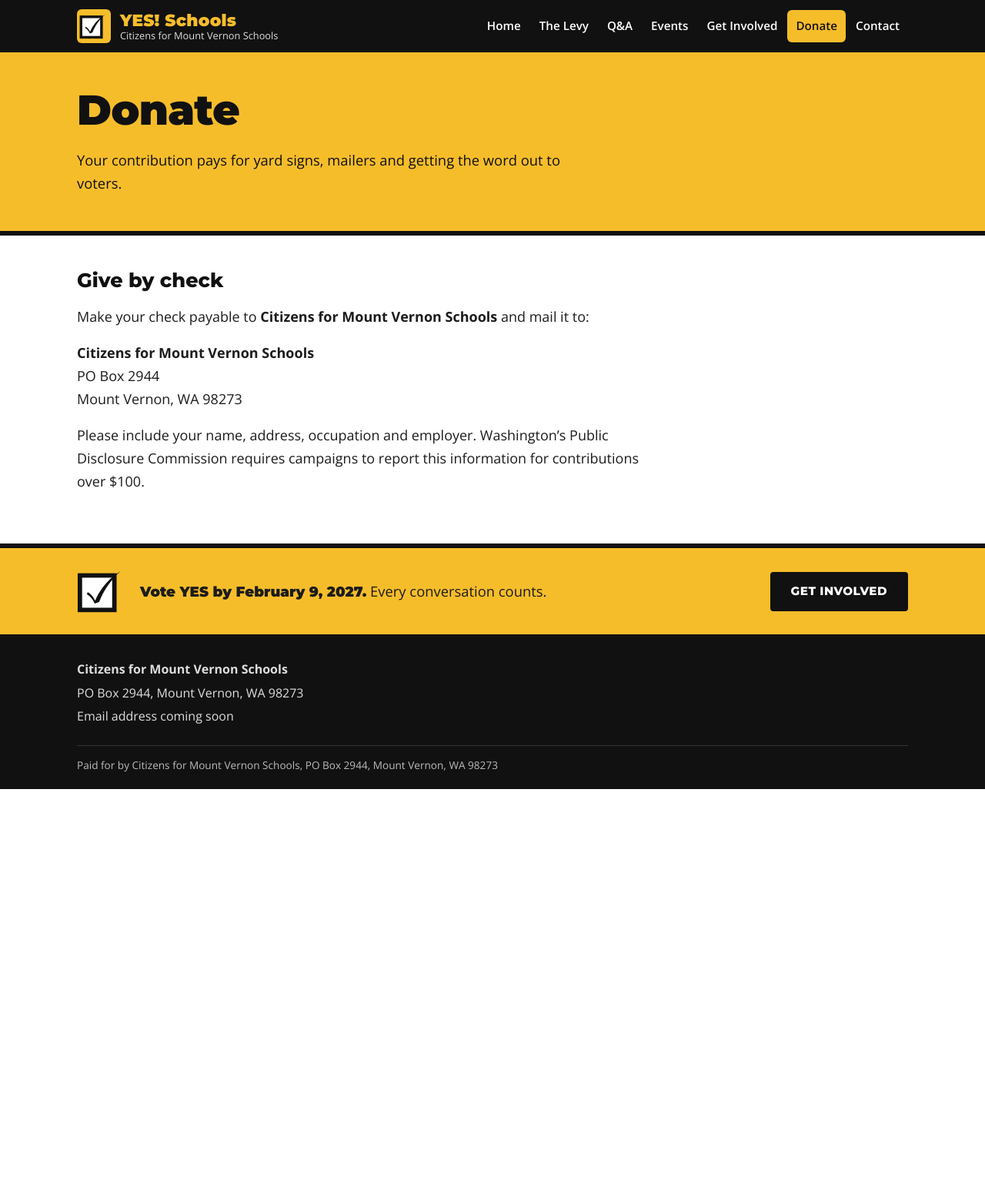
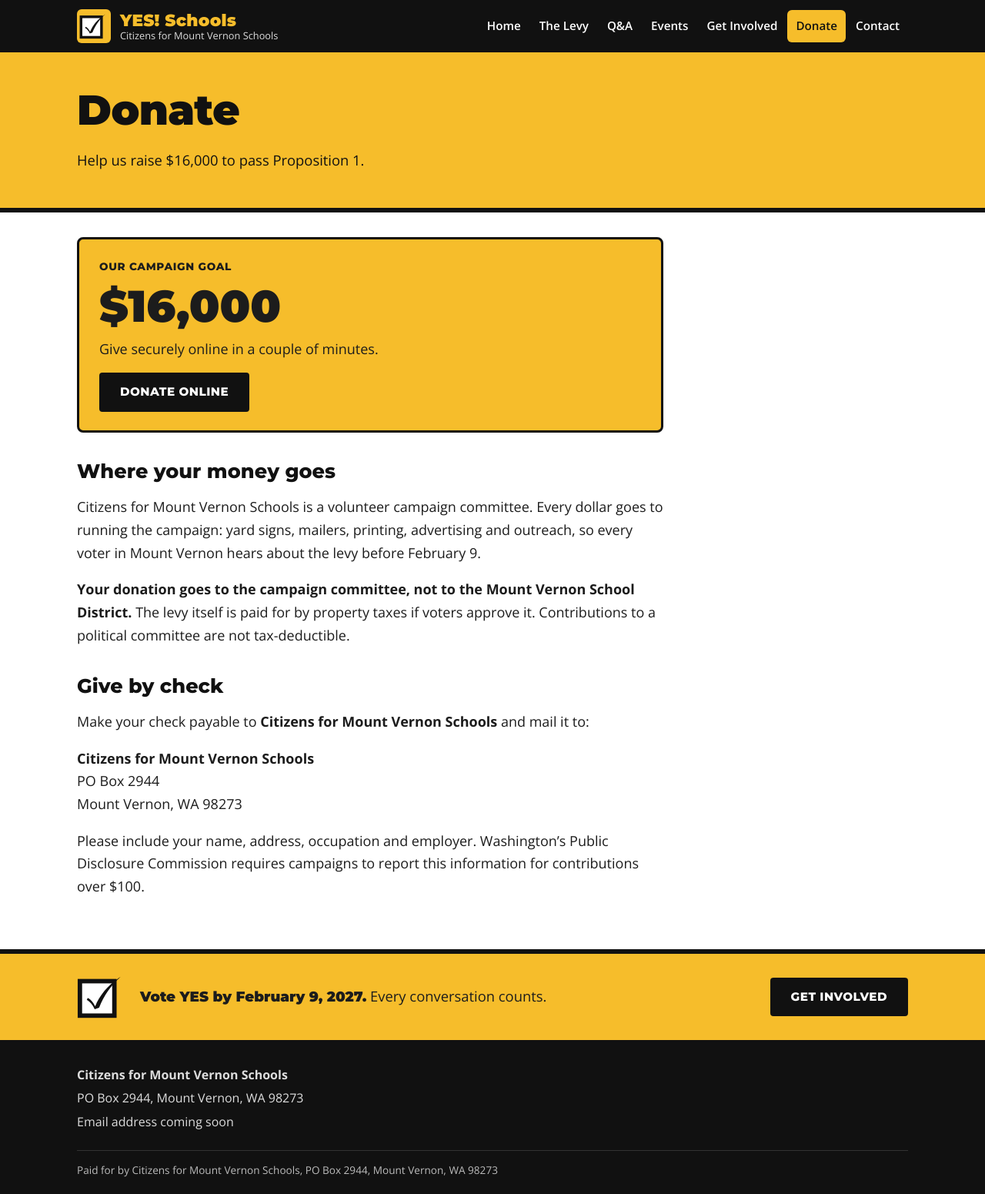
Before and after one commit to Citizens-for-Mount-Vernon-Schools/cmvs-website, a Jekyll site: the page built from donate.md, in a window 1280 px wide. Shown: the whole page at 77% size. Built offline with Jekyll 4.4.1, drawn with Linux system fonts in a browser that asks for light colours; before the commit the page ends 1025 px from its top, so only the background shows below that.

Commit message:
Add $16,000 goal and Zeffy donation link to Donate page
Co-Authored-By: Claude Opus 5.5 <noreply@anthropic.com>
Claude-Session: https://claude.ai/code/session_01SpCqsKiyYi6ZBD9uFZkAdm

```diff
--- a/_data/settings.yml
+++ b/_data/settings.yml
@@ -6,6 +6,7 @@ mailing_address: "PO Box 2944, Mount Vernon, WA 98273"
 paid_for_by: "Paid for by Citizens for Mount Vernon Schools, PO Box 2944, Mount Vernon, WA 98273"
 election_date: "February 9, 2027"
 signup_link: ""
-donate_link: ""
+donate_link: "https://www.zeffy.com/en-US/donation-form/back-the-bulldogs-build-the-future"
+donate_goal: "$16,000"
 facebook: ""
 instagram: ""
--- a/_layouts/page.html
+++ b/_layouts/page.html
@@ -9,6 +9,14 @@ layout: default
   </div>
 </header>
 <div class="wrap prose page-body">
+  {% if page.url == "/donate/" and s.donate_link != "" %}
+    <div class="donate-card">
+      {% if s.donate_goal and s.donate_goal != "" %}<p class="donate-goal-label">Our campaign goal</p>
+      <p class="donate-goal">{{ s.donate_goal }}</p>{% endif %}
+      <p>Give securely online in a couple of minutes.</p>
+      <a class="button dark" href="{{ s.donate_link }}" target="_blank" rel="noopener">Donate online</a>
+    </div>
+  {% endif %}
   {{ content }}
 
   {% if page.url == "/get-involved/" %}
@@ -19,10 +27,6 @@ layout: default
     </div>
   {% endif %}
 
-  {% if page.url == "/donate/" and s.donate_link != "" %}
-    <h2>Give online</h2>
-    <div class="actions"><a class="button dark" href="{{ s.donate_link }}">Donate online</a></div>
-  {% endif %}
 
   {% if page.url == "/contact/" %}
     <div class="card contact-card">
--- a/assets/css/style.css
+++ b/assets/css/style.css
@@ -159,3 +159,8 @@ h3 { font-size: 1.1rem; font-weight: 800; margin: 0 0 .25rem; }
 .paid-for p { margin: 24px 0 0; padding-top: 14px; border-top: 1px solid #333; font-size: .85rem; color: #bbb; }
 .wrap.page-body { max-width: var(--max); }
 .page-body > * { max-width: 74ch; }
+.donate-card { background: var(--yellow); border: 3px solid var(--black); border-radius: var(--radius); padding: 24px 26px; margin: 24px 0 8px; }
+.donate-card p { margin: 0 0 12px; }
+.donate-goal-label { font-family: var(--head); font-weight: 800; text-transform: uppercase; letter-spacing: .05em; font-size: .85rem; }
+.donate-goal { font-family: var(--head); font-weight: 900; font-size: clamp(2.6rem, 8vw, 3.6rem); line-height: 1; margin: 2px 0 12px !important; }
+.donate-card .button { margin-top: 4px; }
--- a/donate.md
+++ b/donate.md
@@ -1,8 +1,14 @@
 ---
 layout: page
 title: Donate
-intro: Your contribution pays for yard signs, mailers and getting the word out to voters.
+intro: Help us raise $16,000 to pass Proposition 1.
 ---
+
+## Where your money goes
+
+Citizens for Mount Vernon Schools is a volunteer campaign committee. Every dollar goes to running the campaign: yard signs, mailers, printing, advertising and outreach, so every voter in Mount Vernon hears about the levy before February 9.
+
+**Your donation goes to the campaign committee, not to the Mount Vernon School District.** The levy itself is paid for by property taxes if voters approve it. Contributions to a political committee are not tax-deductible.
 
 ## Give by check
 
```
Also changed, not shown: .pages.yml.
